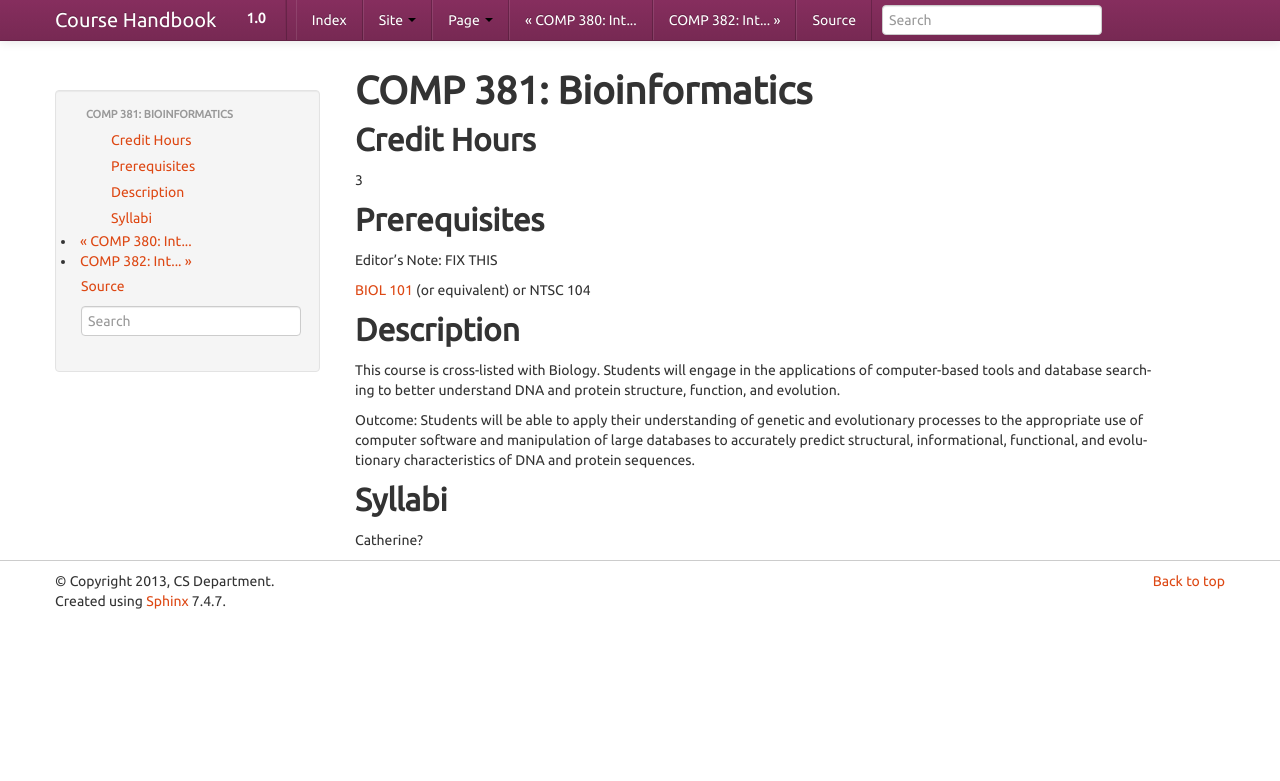
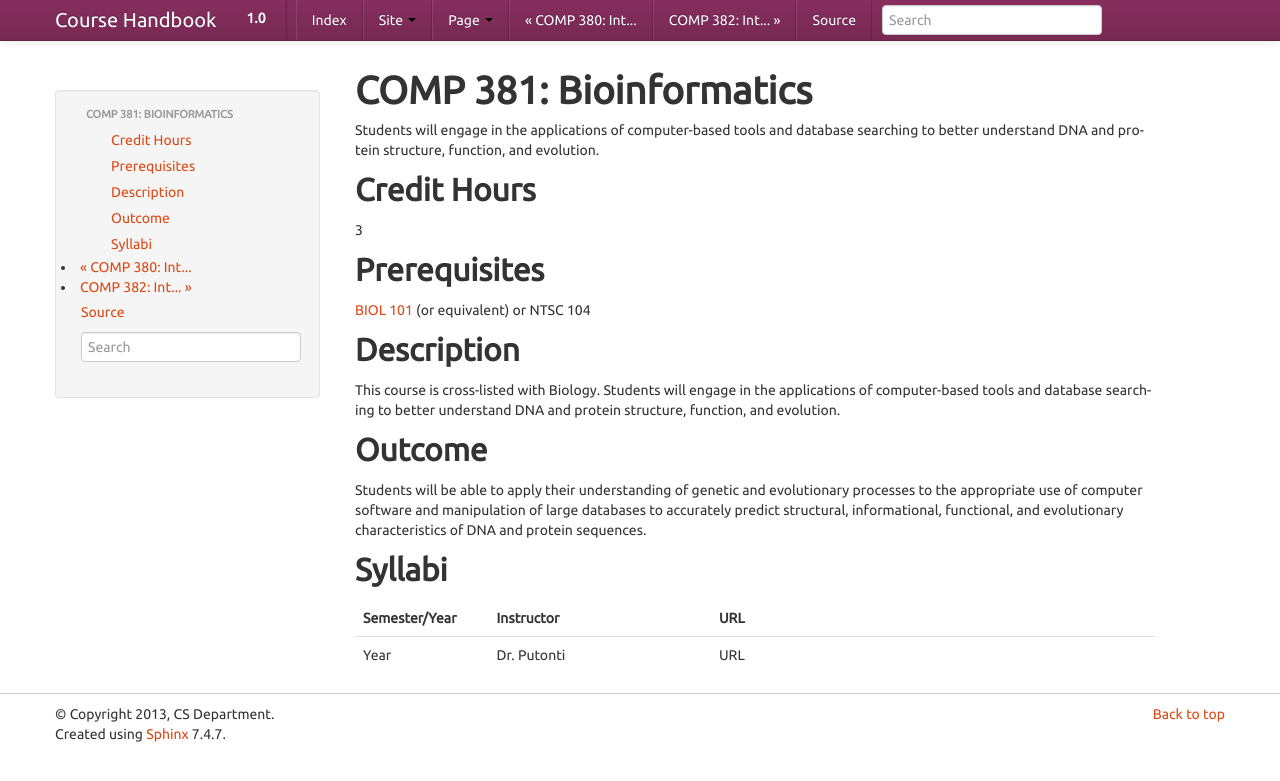
Before and after one commit to kyang5/coursedescriptions, a Sphinx documentation site: the page built from source/comp381.rst, in a window 1280 px wide. Shown: the top 781 px of the page. Built offline with Sphinx 7.4.7, drawn with Linux system fonts in a browser that asks for light colours.

Commit message:
updated COMP 381, added BIOL 101 to conf.py

```diff
--- a/source/comp381.rst
+++ b/source/comp381.rst
@@ -1,5 +1,7 @@
 COMP 381: Bioinformatics
 ========================
+
+Students will engage in the applications of computer-based tools and database searching to better understand DNA and protein structure, function, and evolution.
 
 Credit Hours
 -----------------------
@@ -9,10 +11,7 @@ Credit Hours
 Prerequisites
 ------------------------------
 
-Editor's Note: FIX THIS
-
-`BIOL 101 <http://luc.edu/biology/bsinbiology/courseofferings/>`__ (or equivalent) or
-NTSC 104
+|biol101| (or equivalent) or NTSC 104
 
 Description
 --------------------
@@ -21,13 +20,16 @@ This course is cross-listed with Biology. Students will engage in the
 applications of computer-based tools and database searching to better
 understand DNA and protein structure, function, and evolution.
 
-Outcome: Students will be able to apply their understanding of genetic
-and evolutionary processes to the appropriate use of computer software
-and manipulation of large databases to accurately predict structural,
-informational, functional, and evolutionary characteristics of DNA and
-protein sequences.
+Outcome
+-------------
+
+Students will be able to apply their understanding of genetic and evolutionary processes to the appropriate use of computer software and manipulation of large databases to accurately predict structural, informational, functional, and evolutionary characteristics of DNA and protein sequences.
 
 Syllabi
-----------------------
+---------------------
 
-Catherine?
+.. csv-table::
+   	:header: "Semester/Year", "Instructor", "URL"
+   	:widths: 15, 25, 50
+
+	"Year", "Dr. Putonti", "URL"
--- a/source/conf.py
+++ b/source/conf.py
@@ -52,6 +52,7 @@ rst_epilog = """
 
 .. |phys112| replace:: `PHYS 112 <http://www.luc.edu/physics/courses.shtml#112>`__
 
+.. |biol101| replace:: `BIOL 101 <http://luc.edu/biology/bsinbiology/courseofferings/>`__
 
 """
 
```
